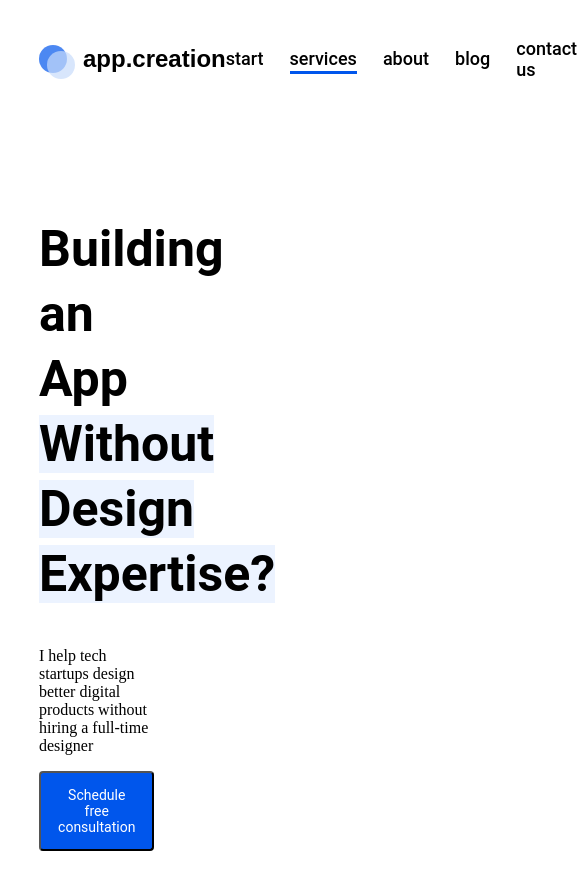
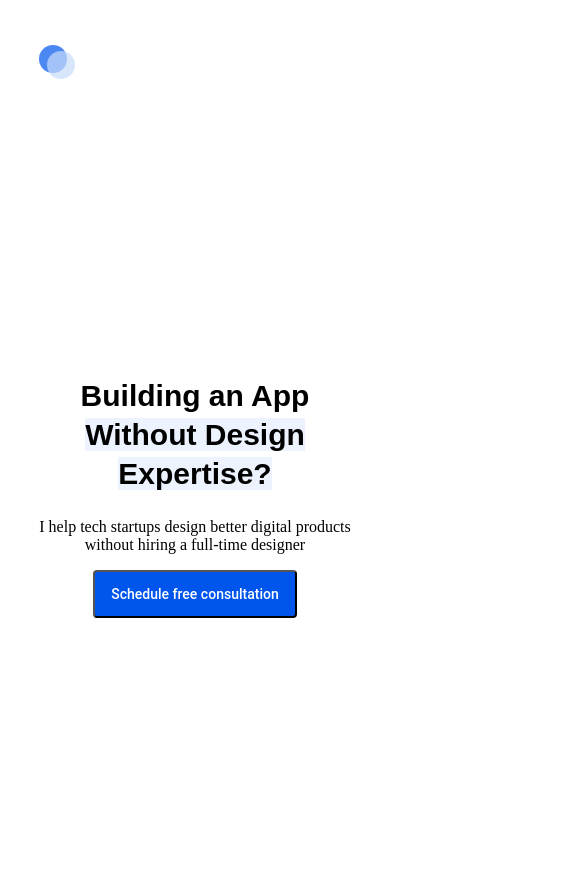
Before and after one commit to WebHeroSchool/RR, a plain HTML site: page index.html in a window 390 px wide. Shown: the whole page, 577 px wide, since content can reach past the window. After the commit the page ends 844 px from the top, so only its background shows below. Drawn offline with Linux system fonts and the light colour scheme.

Commit message:
"бургер"

```diff
--- a/stiles.css
+++ b/stiles.css
@@ -110,3 +110,37 @@ font: 18px/21px Roboto,arial,helvetica,sans-serif;
 .main__title-text_highlight{
   background: #ECF3FF;
 }
+
+@media (min-width: 1170px) {
+
+}
+
+@media (max-width:768px){
+
+ .menu{
+  display: none;
+}
+
+.header{
+  margin-bottom: 28px;
+}
+.main{
+  text-align: center;
+  padding: 74%  0 0;
+  background-size: 74%;
+  background-position: top center;
+}
+.main__title{
+  margin-bottom: 25px;
+  font:bold 30px/39px pt_serif,arial,helvetica,sans-serif;
+}
+.main__subtitle{
+  margin-bottom:25px;
+font:500 16px/19px Roboto,arial,helvetica,sans-serif;
+}
+.main__button{
+  font: 500 14px/16px Roboto,arial,helvetica,sans-serif;
+}
+.logo{
+  text-indent: -9999px;
+}
```
